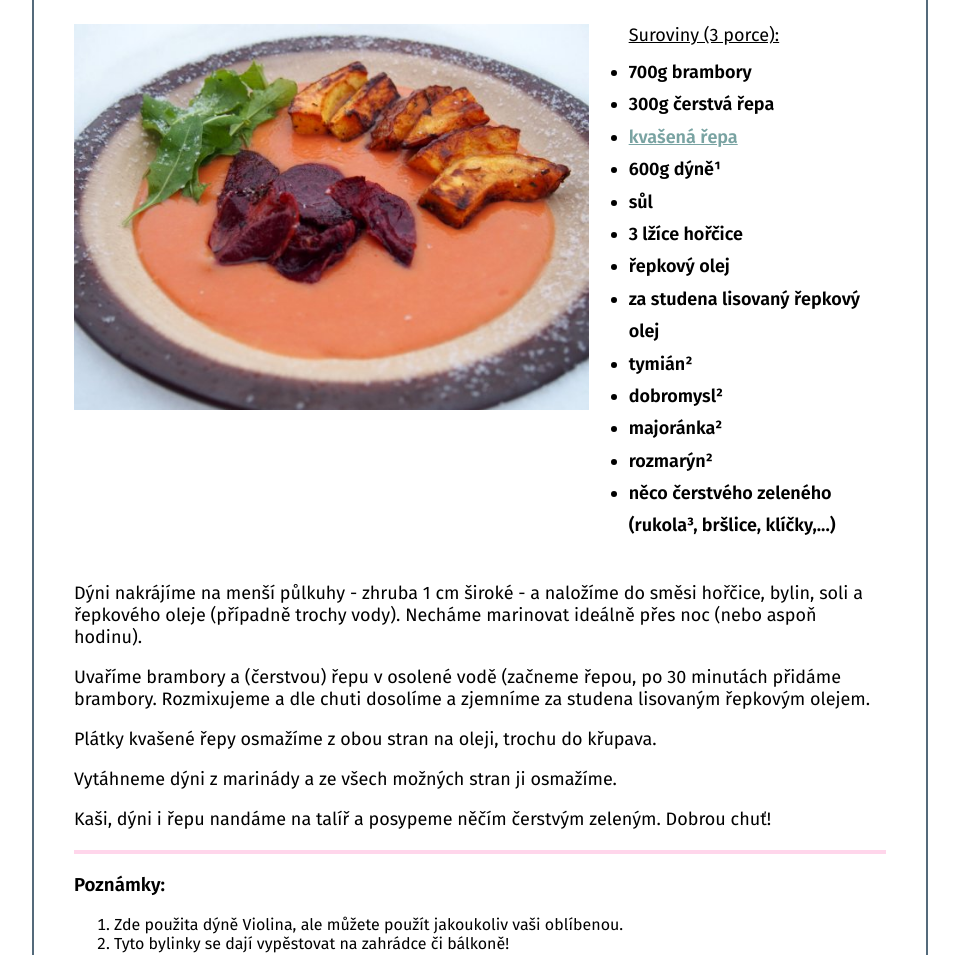
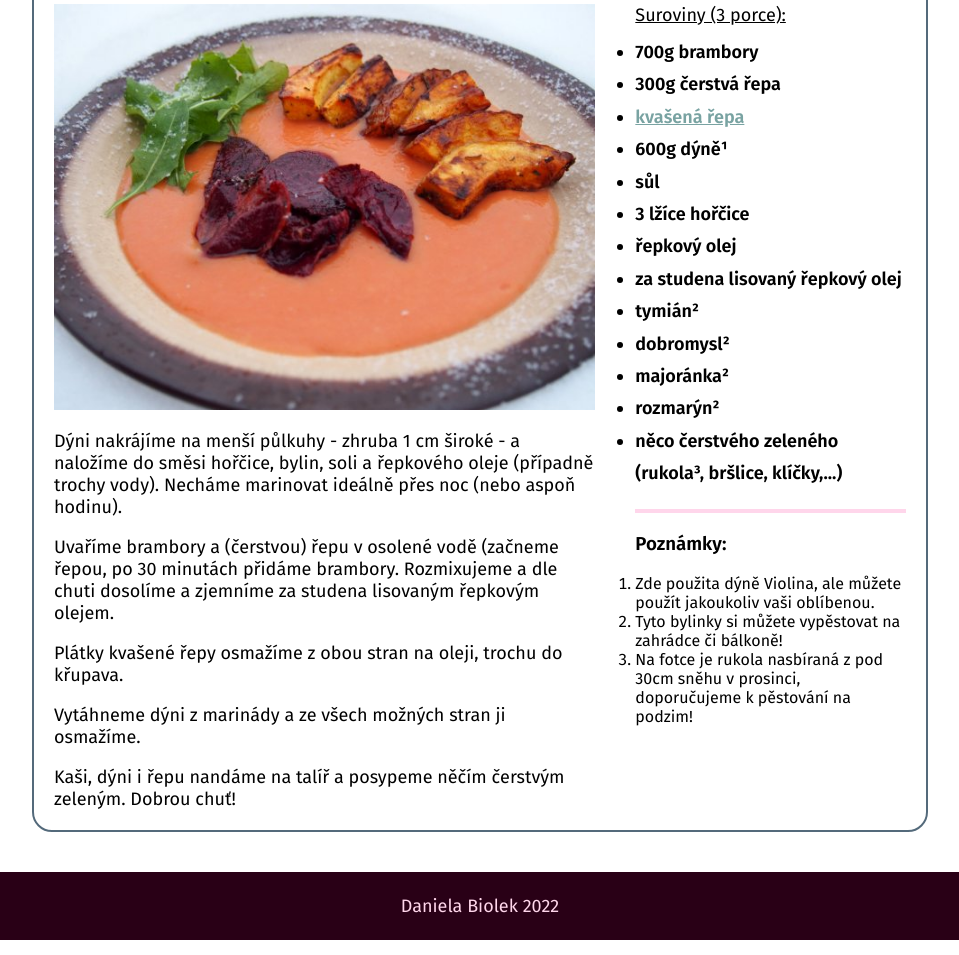
Before and after one commit to DanielaBiolek/total.lokal, an Eleventy site: page recepty/ruzova-kase-s-dyni-a-repou.html in a window 1280 px wide. Shown: the part 331-1286 px from the top of the page, without its empty margins (160-1119 px from the left). Built offline with nearby package versions, Linux system fonts and the light colour scheme; Eleventy itself is replaced by a stand-in of ours; files that its build step writes are made by us from their sources.

Commit message:
skrývačka

```diff
--- a/SCSS/_recept.scss
+++ b/SCSS/_recept.scss
@@ -3,7 +3,7 @@
 .recept {
     border: solid 2px colors.$border-post;
     border-radius: 20px;
-    padding: 40px;
+    padding: 20px;
 }
 
 .recept__list {
@@ -46,22 +46,33 @@
     background-color: colors.$decoration;
 }
 
+.note__list {
+    margin: 0 20px;
+    padding: 0;
+}
+
+    .skryto--vmobilu {
+        display: none;
+    }
+
 
 @media screen and (min-width: 550px) {
-    .recept__mnozstvi {
-        margin: 30px 80px 0;
+    .skryto--vmobilu {
+        display: block;
     }
-    .recept__list {
-        margin: 20px 80px;
+
+    .skryto--vtabletu {
+        display: none;
     }
-}
-
-@media screen and (min-width: 930px) {
 
     .recept__grid {
         display: grid;
         grid-template-columns: 2fr 1fr;
         gap: 40px;
+    }
+
+    .recept__postup {
+        margin-top: 20px;
     }
 
     .recept__list {
@@ -80,8 +91,8 @@
         margin-bottom: 0;
     }
 
-    .recept__postup {
-            grid-column: span 2;
-        }
-
+    .note__list {
+        margin: 0;
+        padding: 0;
+    }
 }
--- a/recepty/ruzova-kase-s-dyni-a-repou.html
+++ b/recepty/ruzova-kase-s-dyni-a-repou.html
@@ -12,11 +12,22 @@ date: 2022-12-12
 
 
 <div class="recept__grid">
+    <div>
         <img class="recept__img" src="/images/ruzovakase-big.JPG" alt="jídlo">
 
+        <div class="recept__postup text--size skryto--vmobilu">
+            <p class="recept__firstline">Dýni nakrájíme na menší půlkuhy - zhruba 1 cm široké - a naložíme do směsi hořčice, bylin, soli a řepkového oleje (případně trochy vody). Necháme marinovat ideálně přes noc (nebo aspoň hodinu).</p>
+            <p>Uvaříme brambory a (čerstvou) řepu v osolené vodě (začneme řepou, po 30 minutách přidáme brambory. Rozmixujeme a dle chuti dosolíme a zjemníme za studena lisovaným řepkovým olejem.</p>
+            <p>Plátky kvašené řepy osmažíme z obou stran na oleji, trochu do křupava.</p>
+            <p>Vytáhneme dýni z marinády a ze všech možných stran ji osmažíme.</p>
+            <p class="recept__lastline">Kaši, dýni i řepu nandáme na talíř a posypeme něčím čerstvým zeleným. Dobrou chuť!</p>
+        </div>
+    </div>
+
+    <div>
         <div class="recept__ingedience">
             <p class="recept__mnozstvi text--size">Suroviny (3 porce):</p>
-        <ul class="recept__list text--size recept__inner-grid">
+            <ul class="recept__list text--size">
                     <li class="recept__item">700g brambory</li>
                     <li class="recept__item">300g čerstvá řepa</li>
                     <li class="recept__item"><a class="recept__link" href="/recepty/recept3">kvašená řepa</a></li>
@@ -33,21 +44,22 @@ date: 2022-12-12
             </ul>
         </div>
 
-    <div class="recept__postup text--size">
+        <div class="recept__postup text--size skryto--vtabletu">
             <p class="recept__firstline">Dýni nakrájíme na menší půlkuhy - zhruba 1 cm široké - a naložíme do směsi hořčice, bylin, soli a řepkového oleje (případně trochy vody). Necháme marinovat ideálně přes noc (nebo aspoň hodinu).</p>
             <p>Uvaříme brambory a (čerstvou) řepu v osolené vodě (začneme řepou, po 30 minutách přidáme brambory. Rozmixujeme a dle chuti dosolíme a zjemníme za studena lisovaným řepkovým olejem.</p>
             <p>Plátky kvašené řepy osmažíme z obou stran na oleji, trochu do křupava.</p>
             <p>Vytáhneme dýni z marinády a ze všech možných stran ji osmažíme.</p>
             <p class="recept__lastline">Kaši, dýni i řepu nandáme na talíř a posypeme něčím čerstvým zeleným. Dobrou chuť!</p>
         </div>
-</div>
 
         <div class="note">
             <h3 class="note__nadpis">Poznámky:</h3>
             <ol class="note__list">
                 <li class="note__item">Zde použita dýně Violina, ale můžete použít jakoukoliv vaši oblíbenou.</li>
-        <li class="note__item">Tyto bylinky se dají vypěstovat na zahrádce či bálkoně! </li>
+                <li class="note__item">Tyto bylinky si můžete vypěstovat na zahrádce či bálkoně! </li>
                 <li class="note__item">Na fotce je rukola nasbíraná z pod 30cm sněhu v prosinci, doporučujeme k pěstování na podzim!</li>
 
             </ol>
         </div>
+    </div>
+</div>
```
Also changed, not shown: recepty/kroupoto-s-mrkvi-a-celerem.html (+1 -1 lines), css/style.css, 1 other file. Lines whose indentation alone changed are shown as unchanged.
